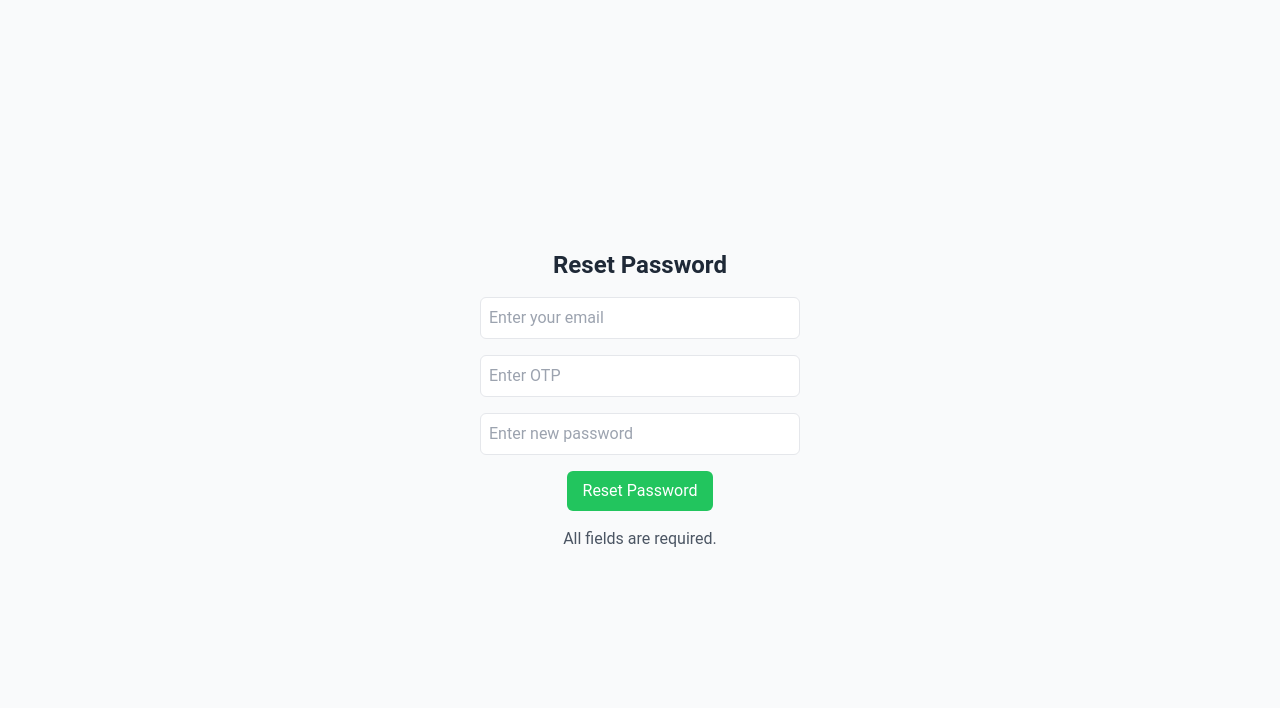
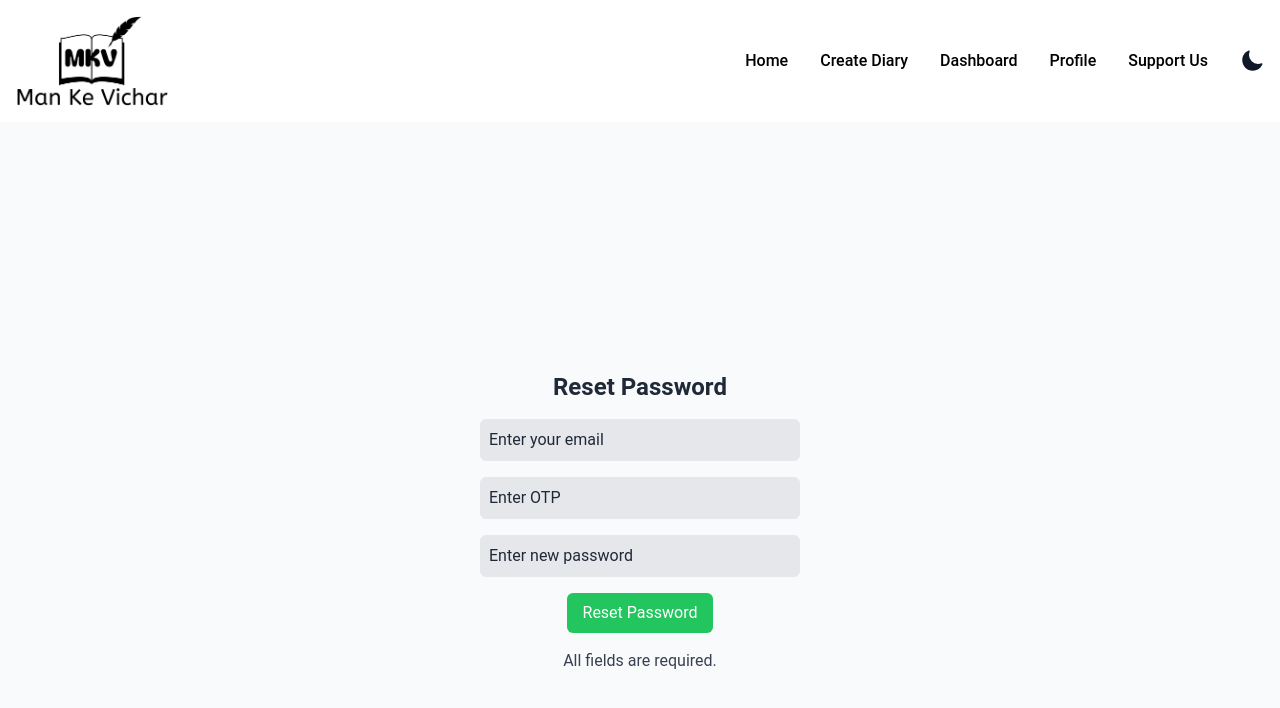
Before and after one commit to vishal-tiwari-1971/Mankevichar, a React (Create React App) app in the folder frontend/: page /reset-password in a window 1280 px wide. Both pictures are taken after a click on the button "Reset Password". Shown: the top 708 px of the page. Built offline with nearby package versions, Linux system fonts and the light colour scheme; the HTML template or start-up script is replaced by a standard one.

Commit message:
forget password funtionality & mode updated

```diff
--- a/frontend/src/Components/ForgotPassword.js
+++ b/frontend/src/Components/ForgotPassword.js
@@ -1,6 +1,7 @@
 import { useState } from "react";
 import { useNavigate } from "react-router-dom";
 import axios from "axios";
+import Navbar from "./Navbar";
 
 function ForgotPassword() {
   const [email, setEmail] = useState("");
@@ -9,8 +10,7 @@ function ForgotPassword() {
 
   const handleRequestOTP = async () => {
     try {
-      const response = await axios.post(
-        '/user/forgot-password', { email }
+      const response = await axios.post(`${process.env.REACT_APP_API_URL}/user/forgot-password`, { email }
       );
       setMessage(response.data.message);
 
@@ -29,12 +29,14 @@ function ForgotPassword() {
   };
 
   return (
+    <>
+    <Navbar/>
     <div className="flex flex-col items-center justify-center h-screen bg-gray-50 dark:bg-gray-900">
-      <h1 className="text-2xl font-bold mb-4">Forgot Password</h1>
+      <h1 className="text-2xl font-bold mb-4 text-gray-700 dark:text-white">Forgot Password</h1>
       <input
         type="email"
         placeholder="Enter your email"
-        className="border p-2 mb-4 w-80 rounded-md"
+        className="border p-2 mb-4 w-80 rounded-md bg-gray-200 dark:bg-gray-700 text-black dark:text-white placeholder-gray-800 dark:placeholder-gray-300"
         value={email}
         onChange={(e) => setEmail(e.target.value)}
       />
@@ -46,6 +48,7 @@ function ForgotPassword() {
       </button>
       {message && <p className="mt-4 text-gray-600">{message}</p>}
     </div>
+    </>
   );
 }
 
--- a/frontend/src/Components/ResetPassword.js
+++ b/frontend/src/Components/ResetPassword.js
@@ -3,6 +3,7 @@ import { useLocation } from "react-router-dom";
 import { useNavigate } from "react-router-dom";
 
 import axios from "axios";
+import Navbar from "./Navbar";
 
 function ResetPassword() {
   const location = useLocation();
@@ -20,10 +21,7 @@ function ResetPassword() {
 
     console.log("Reset Password Request for Email:", email);
     try {
-      const response = await axios.post(
-        `/user/reset-password`,
-        { email, otp: otp.trim(), newPassword }
-      );
+      const response = await axios.post(`${process.env.REACT_APP_API_URL}/user/reset-password`,{ email, otp: otp.trim(), newPassword });
       setMessage(response.data);
       setTimeout(() => navigate("/login"), 2000);
 
@@ -36,26 +34,28 @@ function ResetPassword() {
   };
 
   return (
+    <>
+    <Navbar/>
     <div className="flex flex-col items-center justify-center h-screen bg-gray-50 dark:bg-gray-900">
-      <h1 className="text-2xl font-bold mb-4">Reset Password</h1>
+      <h1 className="text-2xl font-bold mb-4 text-gray-800 dark:text-white">Reset Password</h1>
       <input
         type="email"
         placeholder="Enter your email"
-        className="border p-2 mb-4 w-80 rounded-md"
+        className="border p-2 mb-4 w-80 rounded-md bg-gray-200 dark:bg-gray-800 text-black dark:text-white placeholder-gray-800 dark:placeholder-gray-300"
         value={email}
         readOnly
       />
       <input
         type="text"
         placeholder="Enter OTP"
-        className="border p-2 mb-4 w-80 rounded-md"
+        className="border p-2 mb-4 w-80 rounded-md bg-gray-200 dark:bg-gray-800 text-black dark:text-white placeholder-gray-800 dark:placeholder-gray-300"
         value={otp}
         onChange={(e) => setOtp(e.target.value)}
       />
       <input
         type="password"
         placeholder="Enter new password"
-        className="border p-2 mb-4 w-80 rounded-md"
+        className="border p-2 mb-4 w-80 rounded-md bg-gray-200 dark:bg-gray-800 text-black dark:text-white placeholder-gray-800 dark:placeholder-gray-300"
         value={newPassword}
         onChange={(e) => setNewPassword(e.target.value)}
       />
@@ -65,8 +65,9 @@ function ResetPassword() {
       >
         Reset Password
       </button>
-      {message && <p className="mt-4 text-gray-600">{message}</p>}
+      {message && <p className="mt-4 text-gray-700 dark:text-gray-200">{message}</p>}
     </div>
+    </>
   );
 }
 
```
